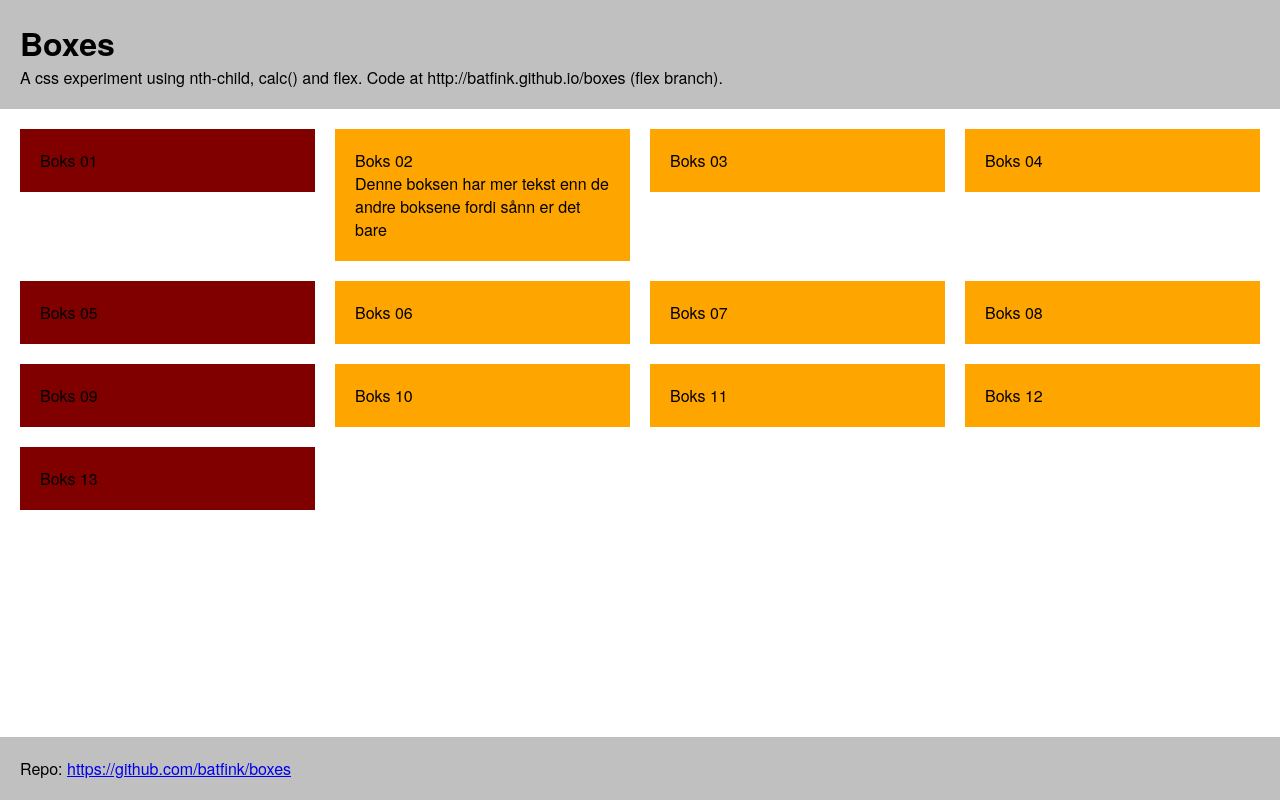
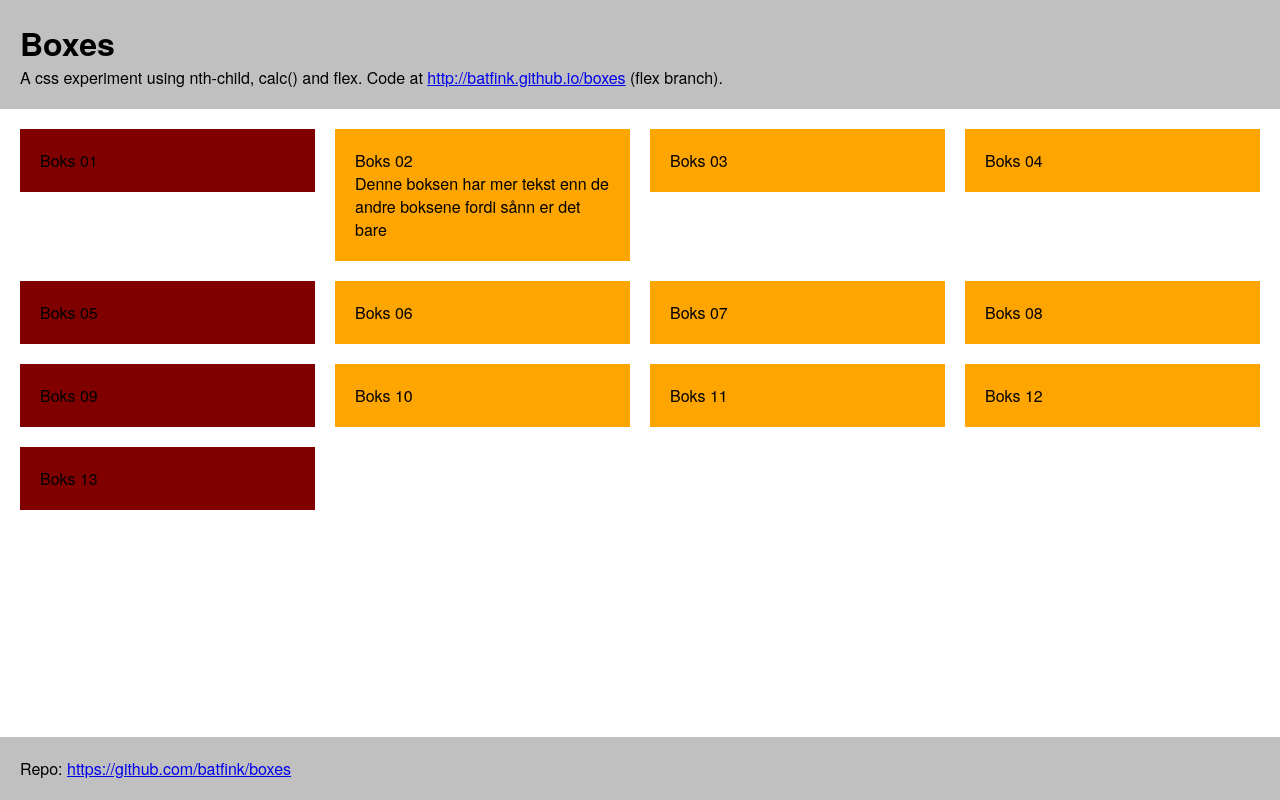
Before and after one commit to batfink/boxes, a plain HTML site: page index.html in a window 1280 px wide. Drawn offline with Linux system fonts and the light colour scheme.

Commit message:
Update 2014-11-15T11:53:09.228Z

```diff
--- a/index.html
+++ b/index.html
@@ -15,7 +15,7 @@
 
     <header>
         <h1>Boxes</h1>
-        <p>A css experiment using nth-child, calc() and flex. Code at http://batfink.github.io/boxes (flex branch).</p>
+        <p>A css experiment using nth-child, calc() and flex. Code at <a href="http://batfink.github.io/boxes">http://batfink.github.io/boxes</a> (flex branch).</p>
     </header>
 
 
```
